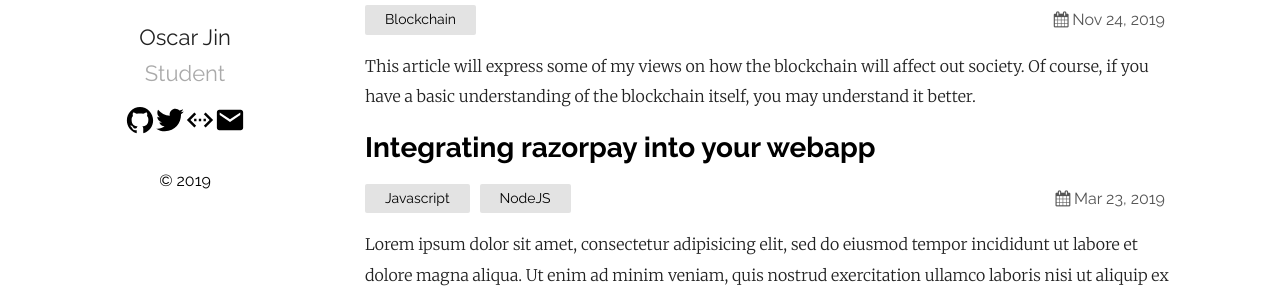
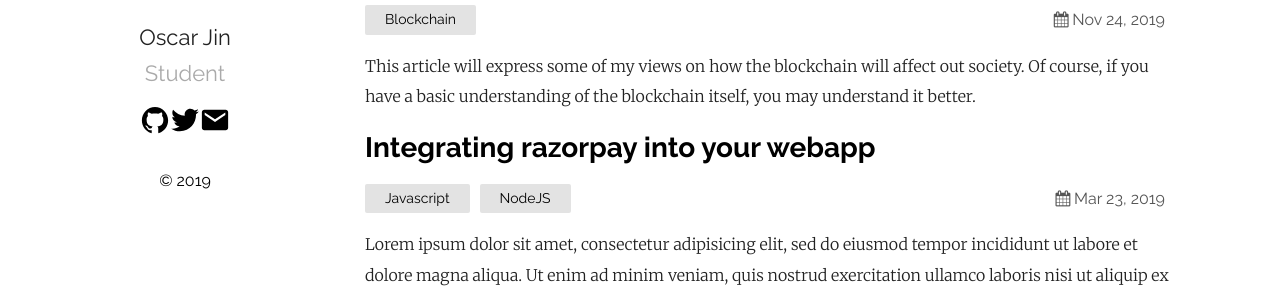
Before and after one commit to OscarJin/OscarJin.github.io, a Jekyll site: the page built from index.md, in a window 1280 px wide. Shown: the part 355-650 px from the top of the page. Built offline with Jekyll 4.4.1, drawn with Linux system fonts in a browser that asks for light colours.

Commit message:
delete leetcode

```diff
--- a/_layouts/default.html
+++ b/_layouts/default.html
@@ -19,7 +19,7 @@ ion-icon{
 				<a href="https://github.com/{{ site.plainwhite.social_links.github }}"><li><ion-icon name="logo-github"></ion-icon></li></a>
 				<!-- <a href="https://www.linkedin.com/{{ site.plainwhite.social_links.linkedIn }}"><li><i class="icon-linkedin-squared"></i></li></a> -->
 				<a href="https://twitter.com/{{ site.plainwhite.social_links.twitter }}"><li><ion-icon name="logo-twitter"></ion-icon></li></a>
-				<a href="https://leetcode.com/{{ site.plainwhite.social_links.leetcode }}"><li><ion-icon name="code-working"></ion-icon></li></a>
+				<!--<a href="https://leetcode.com/{{ site.plainwhite.social_links.leetcode }}"><li><ion-icon name="code-working"></ion-icon></li></a>-->
 				<a href = "mailto:oscarjin0908@gmail.com"><li><ion-icon name="mail"></ion-icon></li></a>
 			</ul>
 			<p>&copy; 2019</p>
```
